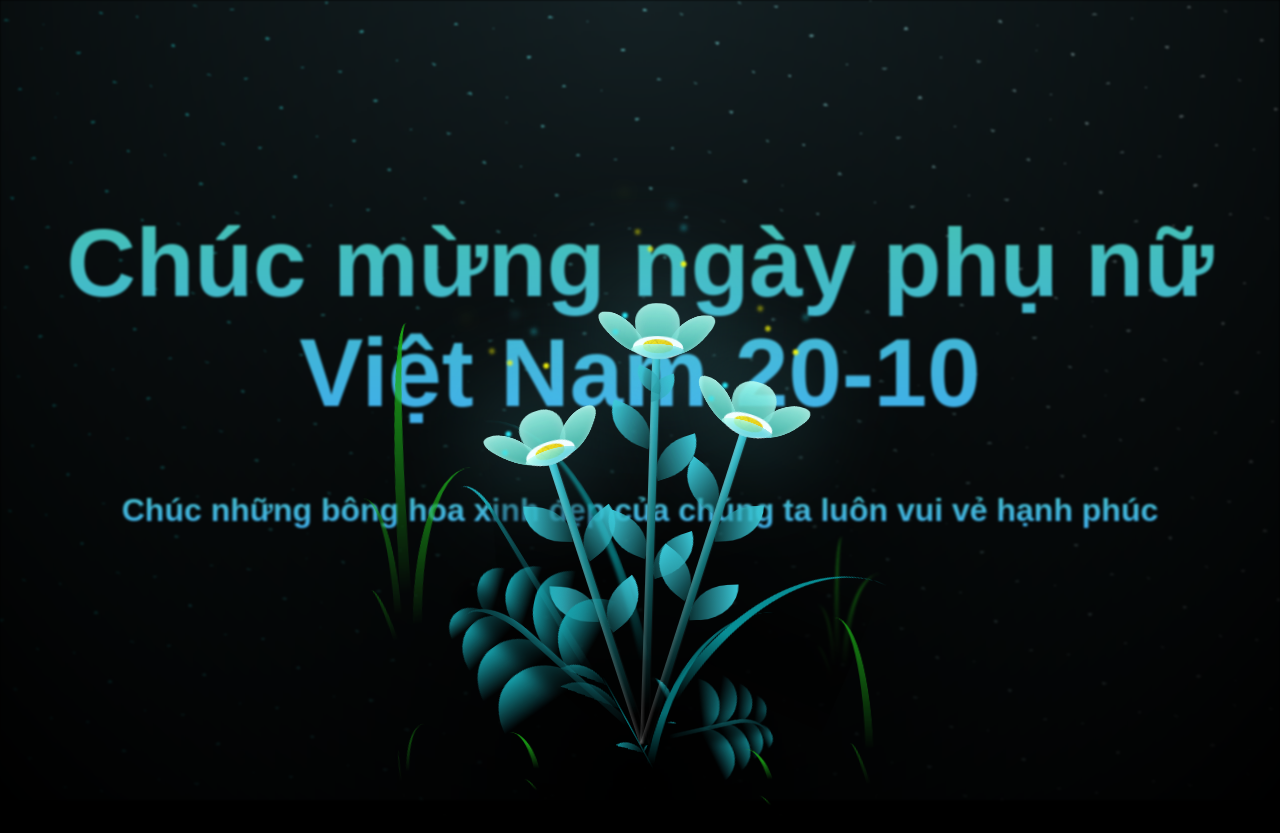
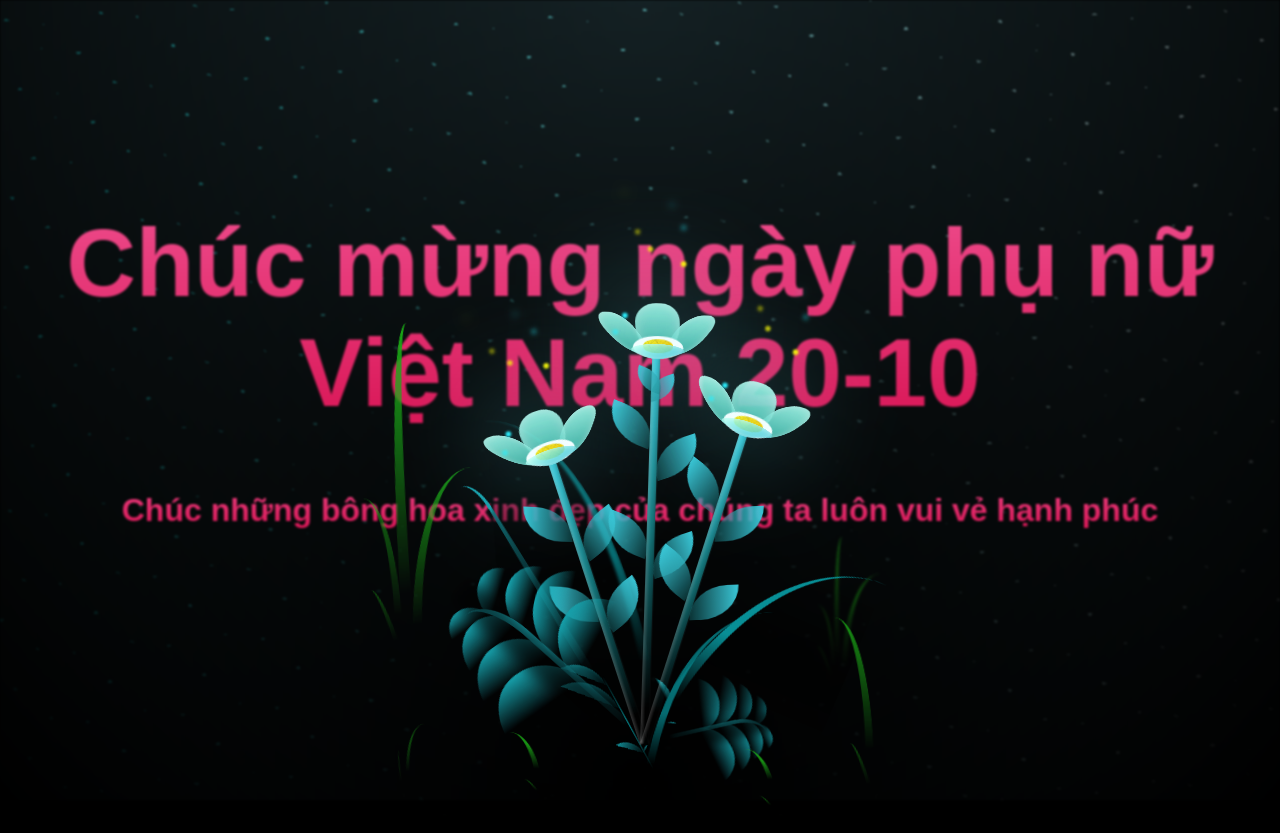
Before and after one commit to leecan95/canlv-web-for-fun, a website: page index.html in a window 1280 px wide. Drawn offline with Linux system fonts and the light colour scheme.

Commit message:
Update style.css

```diff
--- a/style.css
+++ b/style.css
@@ -41,7 +41,7 @@ body {
     font-family: Arial, sans-serif;
     font-size: 6em;
     color: #FF77B7;
-    background: linear-gradient(to bottom, #4ad382, #3faeec);
+    background: linear-gradient(to bottom, #FF77B7, #D91656);
     -webkit-background-clip: text; /* Для кроссбраузерной поддержки */
     -webkit-text-fill-color: transparent; /* Для кроссбраузерной поддержки */
     opacity: 0;
@@ -52,7 +52,7 @@ body {
     font-family: Arial, sans-serif;
     font-size: 2em;
     color: #FF77B7;
-    background: linear-gradient(to bottom, #4ad382, #3faeec);
+    background: linear-gradient(to bottom, #FF77B7, #D91656);
     -webkit-background-clip: text; /* Для кроссбраузерной поддержки */
     -webkit-text-fill-color: transparent; /* Для кроссбраузерной поддержки */
     opacity: 0;
```
